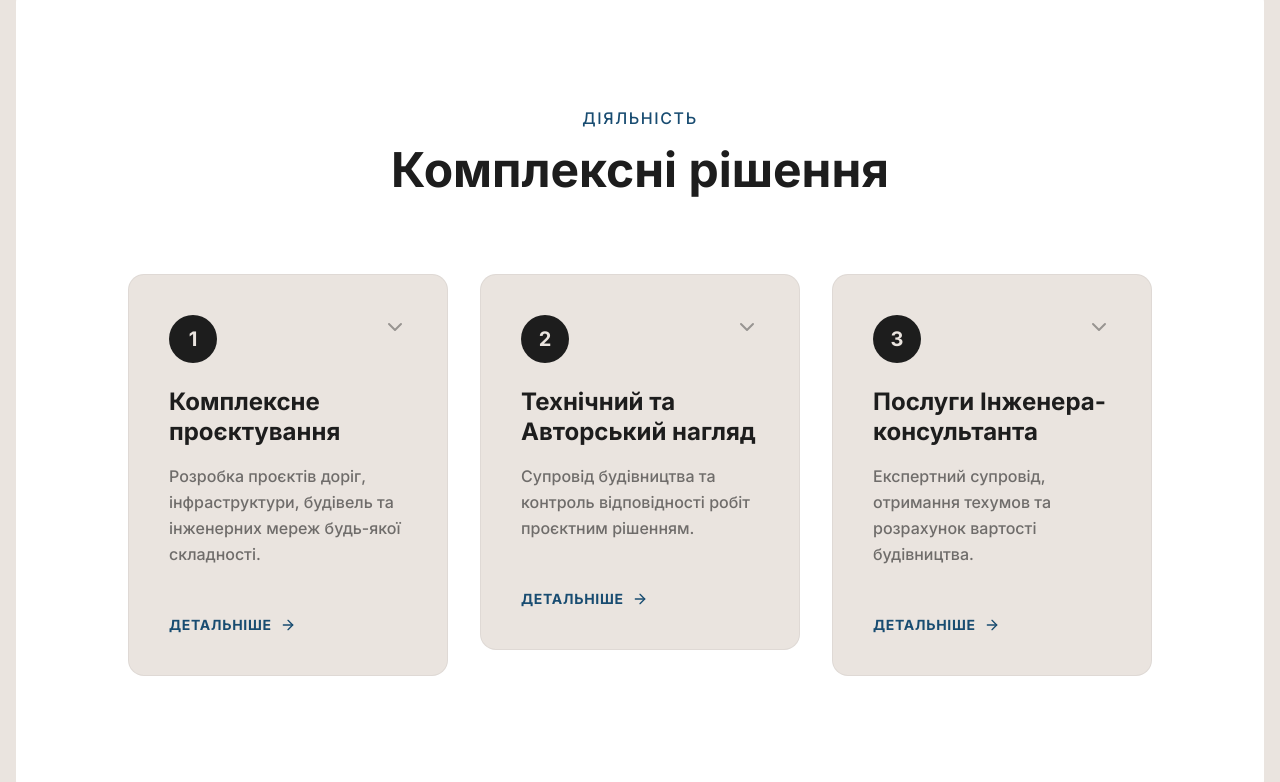
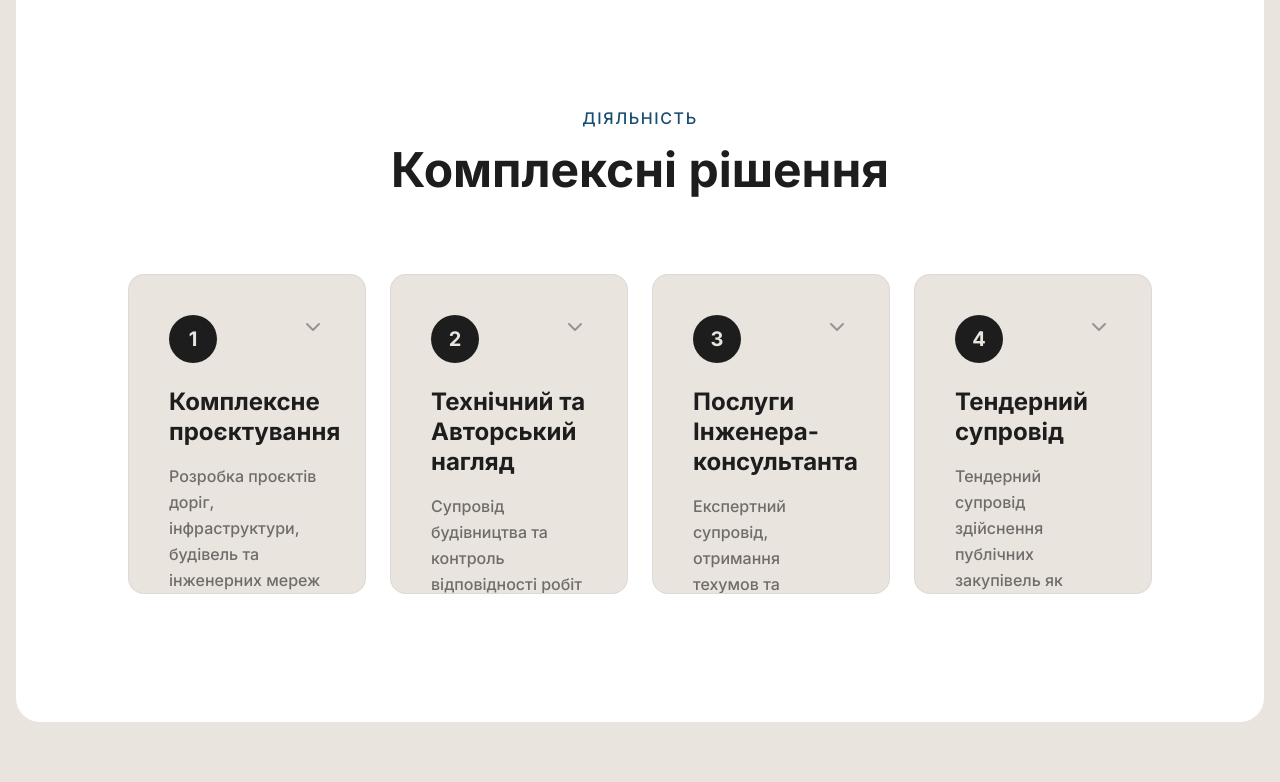
Before and after one commit to taraslukashyk/via_pro, a React (Vite) app: page / in a window 1280 px wide. Shown: the part 2010-2792 px from the top of the page. Built offline with nearby package versions, Linux system fonts and the light colour scheme.

Commit message:
додав четверту послугу

```diff
--- a/src/components/ui/ServiceCard.tsx
+++ b/src/components/ui/ServiceCard.tsx
@@ -24,8 +24,8 @@ export const ServiceCard: React.FC<ServiceCardProps> = ({ index, title, intro, d
                 animate: { opacity: 1, y: 0 }
             }}
             onClick={() => setIsOpen(!isOpen)}
-            className={`p-8 md:p-10 rounded-2xl bg-background border transition-all duration-300 group cursor-pointer overflow-hidden h-full flex flex-col
-                ${isOpen ? 'border-accent shadow-lg' : 'border-foreground/5 hover:shadow-xl hover:border-accent/30'}
+            className={`p-8 md:p-10 rounded-2xl bg-background border transition-all duration-300 group cursor-pointer overflow-hidden flex flex-col
+                ${isOpen ? 'border-accent shadow-lg h-[650px]' : 'border-foreground/5 hover:shadow-xl hover:border-accent/30 h-[320px]'}
             `}
         >
             <motion.div layout="position" className="flex flex-col h-full">
--- a/src/data/companyInfo.ts
+++ b/src/data/companyInfo.ts
@@ -46,6 +46,17 @@ export const COMPANY_INFO = {
                     'Складання детальних кошторисів витрат на будівництво.'
                 ]
             },
+            {
+                id: 'tender',
+                title: 'Тендерний супровід',
+                intro: 'Тендерний супровід здійснення публічних закупівель як учасника так і замовника.',
+                details: [
+                    'Підготовка та супровід тендерної документації для учасників.',
+                    'Консультації замовників щодо організації публічних закупівель.',
+                    'Оскарження та захист учасників тендеру.',
+                    'Юридичний супровід на всіх етапах тендерного процесу.'
+                ]
+            },
         ],
         en: [
             {
@@ -80,6 +91,17 @@ export const COMPANY_INFO = {
                     'Preparation of detailed construction cost estimates.'
                 ]
             },
+            {
+                id: 'tender',
+                title: 'Tender Support',
+                intro: 'Tender support for public procurement implementation as both participant and customer.',
+                details: [
+                    'Preparation and support of tender documentation for participants.',
+                    'Consulting for customers on public procurement organization.',
+                    'Appeals and protection of tender participants.',
+                    'Legal support at all stages of the tender process.'
+                ]
+            },
         ]
     }
 };
--- a/src/pages/Home.tsx
+++ b/src/pages/Home.tsx
@@ -145,7 +145,7 @@ const Home: React.FC = () => {
                 </div>
 
                 <div className="px-4">
-                    <FadeInStagger className="grid grid-cols-1 md:grid-cols-2 lg:grid-cols-3 gap-8 items-start">
+                    <FadeInStagger className="grid grid-cols-1 md:grid-cols-2 lg:grid-cols-4 gap-6 items-start">
                         {COMPANY_INFO.services[language].map((service, index) => (
                             <ServiceCard
                                 key={service.id}
```
